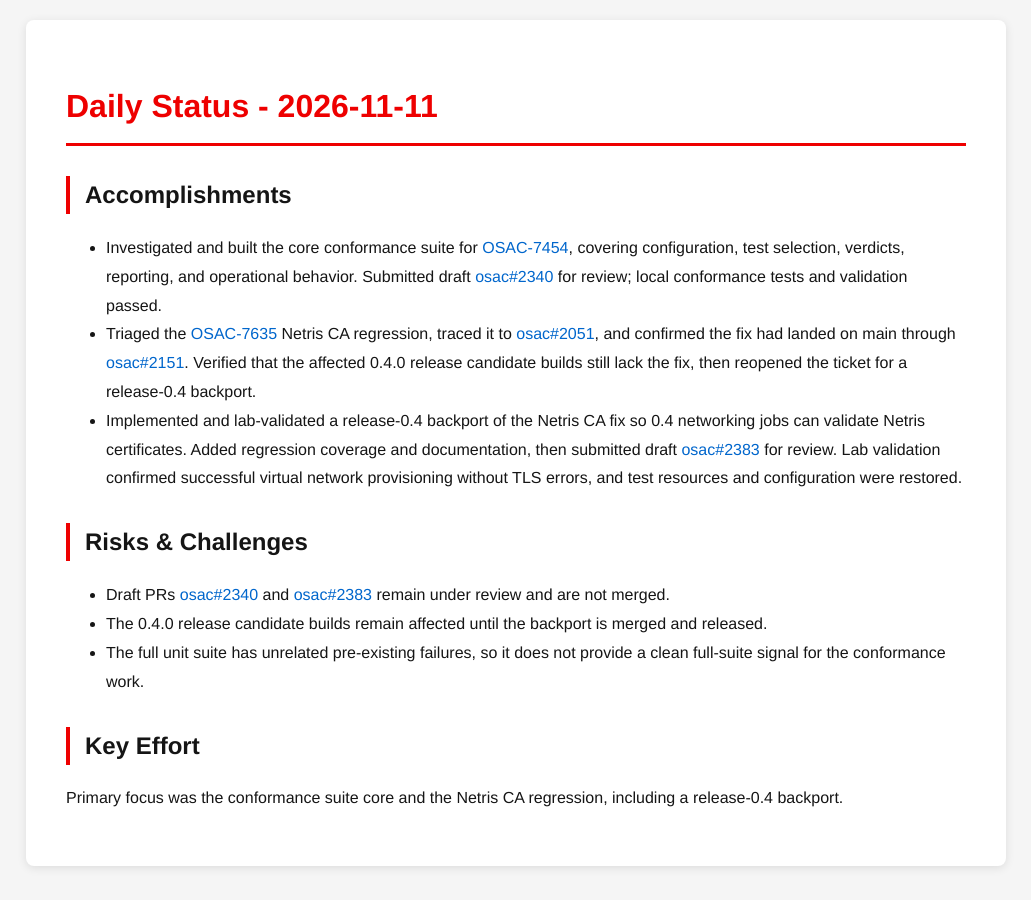
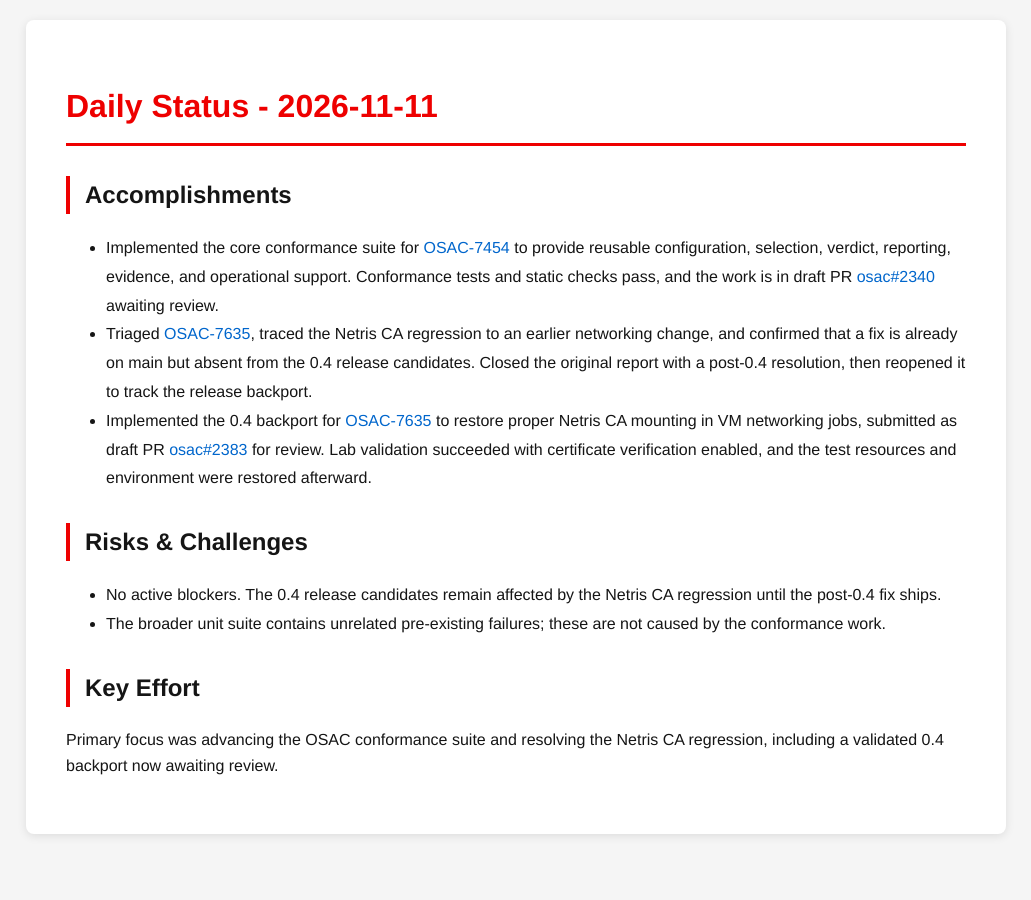
Before and after one commit to tzvatot/daily-status, a Jekyll site: the page built from 2026-11-11.md, in a window 1280 px wide. Shown: the whole page, without its empty margins (124-1155 px from the left). Built offline with Jekyll 4.4.1, drawn with Linux system fonts in a browser that asks for light colours.

Commit message:
Daily status update - 2026-11-11

```diff
--- a/2026-11-11.md
+++ b/2026-11-11.md
@@ -7,14 +7,13 @@ date: 2026-11-11
 # Daily Status - 2026-11-11
 
 ## Accomplishments
-- Investigated and built the core conformance suite for [OSAC-7454](https://redhat.atlassian.net/browse/OSAC-7454), covering configuration, test selection, verdicts, reporting, and operational behavior. Submitted draft [osac#2340](https://github.com/osac-project/osac/pull/2340) for review; local conformance tests and validation passed.
-- Triaged the [OSAC-7635](https://redhat.atlassian.net/browse/OSAC-7635) Netris CA regression, traced it to [osac#2051](https://github.com/osac-project/osac/pull/2051), and confirmed the fix had landed on main through [osac#2151](https://github.com/osac-project/osac/pull/2151). Verified that the affected 0.4.0 release candidate builds still lack the fix, then reopened the ticket for a release-0.4 backport.
-- Implemented and lab-validated a release-0.4 backport of the Netris CA fix so 0.4 networking jobs can validate Netris certificates. Added regression coverage and documentation, then submitted draft [osac#2383](https://github.com/osac-project/osac/pull/2383) for review. Lab validation confirmed successful virtual network provisioning without TLS errors, and test resources and configuration were restored.
+- Implemented the core conformance suite for [OSAC-7454](https://redhat.atlassian.net/browse/OSAC-7454) to provide reusable configuration, selection, verdict, reporting, evidence, and operational support. Conformance tests and static checks pass, and the work is in draft PR [osac#2340](https://github.com/osac-project/osac/pull/2340) awaiting review.
+- Triaged [OSAC-7635](https://redhat.atlassian.net/browse/OSAC-7635), traced the Netris CA regression to an earlier networking change, and confirmed that a fix is already on main but absent from the 0.4 release candidates. Closed the original report with a post-0.4 resolution, then reopened it to track the release backport.
+- Implemented the 0.4 backport for [OSAC-7635](https://redhat.atlassian.net/browse/OSAC-7635) to restore proper Netris CA mounting in VM networking jobs, submitted as draft PR [osac#2383](https://github.com/osac-project/osac/pull/2383) for review. Lab validation succeeded with certificate verification enabled, and the test resources and environment were restored afterward.
 
 ## Risks & Challenges
-- Draft PRs [osac#2340](https://github.com/osac-project/osac/pull/2340) and [osac#2383](https://github.com/osac-project/osac/pull/2383) remain under review and are not merged.
-- The 0.4.0 release candidate builds remain affected until the backport is merged and released.
-- The full unit suite has unrelated pre-existing failures, so it does not provide a clean full-suite signal for the conformance work.
+- No active blockers. The 0.4 release candidates remain affected by the Netris CA regression until the post-0.4 fix ships.
+- The broader unit suite contains unrelated pre-existing failures; these are not caused by the conformance work.
 
 ## Key Effort
-Primary focus was the conformance suite core and the Netris CA regression, including a release-0.4 backport.
+Primary focus was advancing the OSAC conformance suite and resolving the Netris CA regression, including a validated 0.4 backport now awaiting review.
```
